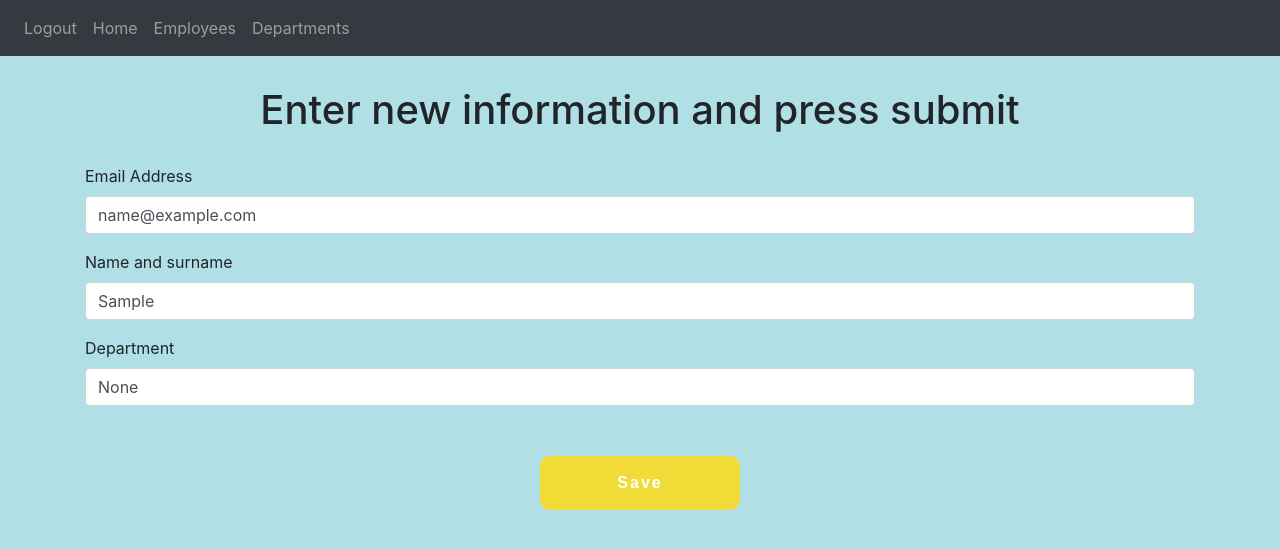
After one commit to Vitaliy-Koziak/Flask_app, a Flask app: page /employees/1/edit in a window 1280 px wide. The commit adds this page. Shown: the top 549 px of the page. Run offline with Flask 2, Linux system fonts and the light colour scheme; the visitor is signed in with stand-in values (Sample User, id 1); data comes from the database, SQL or seed files in the repository; some libraries are stand-ins or nearby versions.

Commit message:
Employees and Departments pages

```diff
--- a/website/models.py
+++ b/website/models.py
@@ -12,9 +12,11 @@ class User(db.Model,UserMixin):
     email = db.Column(db.String(40),unique=True)
     password = db.Column(db.String(30))
     first_name = db.Column(db.String(150))
-    date = db.Column(db.String(20))
+    date = db.Column(db.String(10))
     department = db.Column(db.String(50))
     salary = db.Column(db.Integer)
+
+
 
 class UserSchema(ma.Schema):
     class Meta:
--- a/website/templates/base.html
+++ b/website/templates/base.html
@@ -54,10 +54,12 @@
       </button>
       <div class="collapse navbar-collapse" id="navbar">
         <div class="navbar-nav">
-          {%if user.is_authenticated%}}
+          {%if user.is_authenticated%}
           <a class="nav-item nav-link" id="logout" href="/logout">Logout</a>
           <a class="nav-item nav-link" id="home" href="/">Home</a>
           <a class="nav-item nav-link" id="employees" href="/employees">Employees</a>
+          <a class="nav-item nav-link" id="departments" href="/departments">Departments</a>
+
 
           {%else%}
           <a class="nav-item nav-link" id="login" href="/login">Login</a>
--- /dev/null
+++ b/website/templates/employee_edit.html
@@ -0,0 +1,43 @@
+{% extends "base.html" %} {% block title %}Edit{% endblock %} {% block
+content %}
+<form method="POST">
+  <h1 style="margin: 30px 0;" align="center">Enter new  information and press submit</h1>
+  <div class="form-group">
+    <label for="email">Email Address</label>
+    <input
+            value="{{user.email}}"
+      type="email"
+      class="form-control"
+      id="email"
+      name="email"
+      placeholder="Enter email"
+    />
+
+  </div>
+  <div class="form-group">
+    <label for="firstName">Name and surname</label>
+    <input
+            value="{{user.first_name}}"
+      type="text"
+      class="form-control"
+      id="firstName"
+      name="firstName"
+      placeholder="Enter name and surname"
+    />
+  </div>
+
+  <div class="form-group">
+    <label for="department">Department</label>
+    <input
+            value="{{user.department}}"
+      type="text"
+      class="form-control"
+      id="department"
+      name="department"
+      placeholder="Production/Research and Development/Purchasing/Marketing/Human Resource Management/Accounting and Finance"
+    />
+  </div>
+  <br />
+  <button type="submit" class="glow-button">Save</button>
+</form>
+{% endblock %}
--- a/website/templates/employee_more_info.html
+++ b/website/templates/employee_more_info.html
@@ -2,12 +2,14 @@
 {% block title %}{{employee.first_name}}{% endblock %}
 {% block content%}
 <div class="container mt-5">
-    <h1 align="center">{{employee.first_name}} </h1>
-     <div class="alert-info">
+    <h1 style="margin-bottom: 60px; "align="center">{{employee.first_name}} </h1>
+     <div class="alert-info" style="padding: 15px; margin-bottom: 30px;">
          <p><b>Email: {{employee.email}}</b></p>
          <p><b>Department: {{employee.department}}</b></p>
          <p><b>Date: {{employee.date}}</b></p>
          <p><b>Salary: {{employee.salary}}</b></p>
+         <a href="/employees/{{ employee.id }}/delete" class="btn btn-danger">Delete</a>
+         <a href="/employees/{{employee.id}}/edit" class="btn btn-success">Edit</a>
 
      </div>
 
--- a/website/templates/sign_up.html
+++ b/website/templates/sign_up.html
@@ -13,13 +13,13 @@ content %}
     />
   </div>
   <div class="form-group">
-    <label for="firstName">First Name</label>
+    <label for="firstName">Name and surname</label>
     <input
       type="text"
       class="form-control"
       id="firstName"
       name="firstName"
-      placeholder="Enter first name"
+      placeholder="Enter name and surname"
     />
   </div>
   <div class="form-group">
--- a/website/views.py
+++ b/website/views.py
@@ -1,5 +1,7 @@
-from flask import Blueprint, render_template
+from flask import Blueprint, render_template, redirect, request, flash
 from flask_login import login_required,current_user
+from . import db
+
 
 from website.models import User
 
@@ -11,14 +13,94 @@ def home():
     return render_template("home.html",user=current_user)
 
 
-@views.route('/employees')
+@views.route('/employees',methods = {'POST','GET'})
 @login_required
 def employees():
+    surn = request.args.get('surn')
+    q = request.args.get('q')
+    dat_1 = request.args.get('dat_1')
+    dat_2 = request.args.get('dat_2')
+    if surn:
+        employees = User.query.filter(User.first_name == surn).all()
+        return render_template("employees_by_date.html", user=current_user, employees=employees)
+    elif q:
+        employees = User.query.filter(User.date == q).all()
+        return render_template("employees_by_date.html",user=current_user,employees=employees)
+    elif (dat_1 and dat_2 and dat_1 < dat_2):
+        employees_1 = User.query.filter( User.date>=dat_1 ).all()
+        employees_2 = User.query.filter( User.date<=dat_2 ).all()
+        employees = set(employees_1) & set(employees_2)
+        return render_template("employees_by_date.html",user=current_user,employees=employees)
+
+    else:
+        employees = User.query.order_by(User.email).all()
+        return render_template("employees.html",user=current_user,employees=employees)
+@views.route('/departments',methods = {'POST','GET'})
+@login_required
+def departments():
+    departments = []
     employees = User.query.order_by(User.email).all()
-    return render_template("employees.html",user=current_user,employees=employees)
+    for employee in employees:
+        departments.append(employee.department)
+
+
+    return render_template("departments.html",user=current_user,departments=set(departments))
+
+@views.route('/departments/<string:department>')
+@login_required
+def  department_more_info(department):
+    employees = User.query.filter(User.department == department).all()
+    avarege_salary = 0
+    counter = 0
+    for employee in employees:
+        avarege_salary+=employee.salary
+        counter+=1
+    avarege_salary = round(avarege_salary/counter,3)
+
+    return render_template("department_more_info.html",user=current_user,department=department,employees=employees,aver_sal=avarege_salary)
+
+
+
 
 @views.route('/employees/<int:id>')
 @login_required
 def employee_more_info(id):
     employee = User.query.get(id)
     return render_template("employee_more_info.html",user=current_user,employee=employee)
+
+@views.route('/employees/<int:id>/delete')
+@login_required
+def employee_delete(id):
+    employee = User.query.get_or_404(id)
+    try:
+        db.session.delete(employee)
+        db.session.commit()
+        return redirect('/employees')
+    except:
+        return "Error ocuired"
+
+@views.route('/employees/<int:id>/edit',methods= {'POST','GET'})
+@login_required
+def employee_edit(id):
+    employee = User.query.get(id)
+
+    if request.method == 'POST':
+        if employee.email == request.form.get('email'):
+            employee.email = request.form.get('email')
+            employee.first_name = request.form.get('firstName')
+            employee.department = request.form.get('department')
+
+            try:
+                db.session.commit()
+                return redirect('/employees')
+            except:
+                return "Some error"
+        else:
+            user = User.query.filter_by(email=request.form.get('email')).first()
+            if user:
+                flash('Email already exist',category='error')
+                return render_template('employee_edit.html',user=employee)
+
+
+    else:
+        return render_template('employee_edit.html',user=employee)
```
Also changed, not shown: website/auth.py (+8 -16 lines), website/templates/department_more_info.html (added, +26 -0 lines), website/templates/departments.html (added, +27 -0 lines), website/templates/employees.html (+42 -4 lines), website/templates/employees_by_date.html (added, +22 -0 lines).
